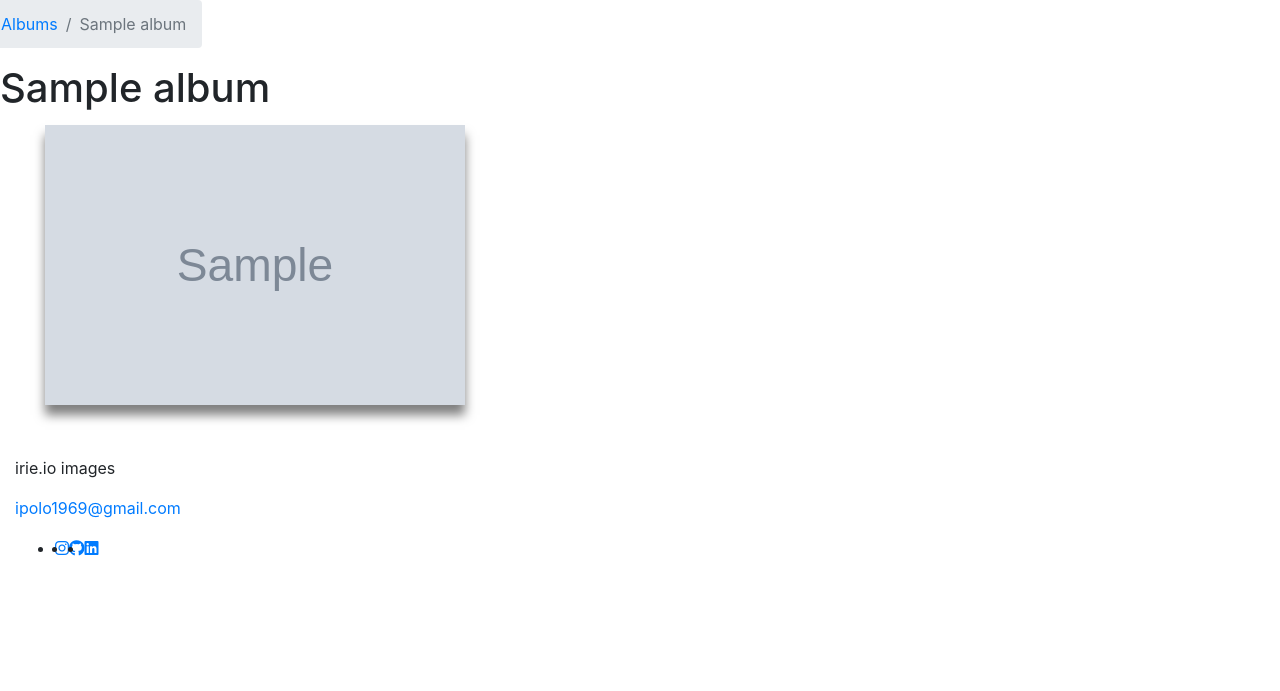
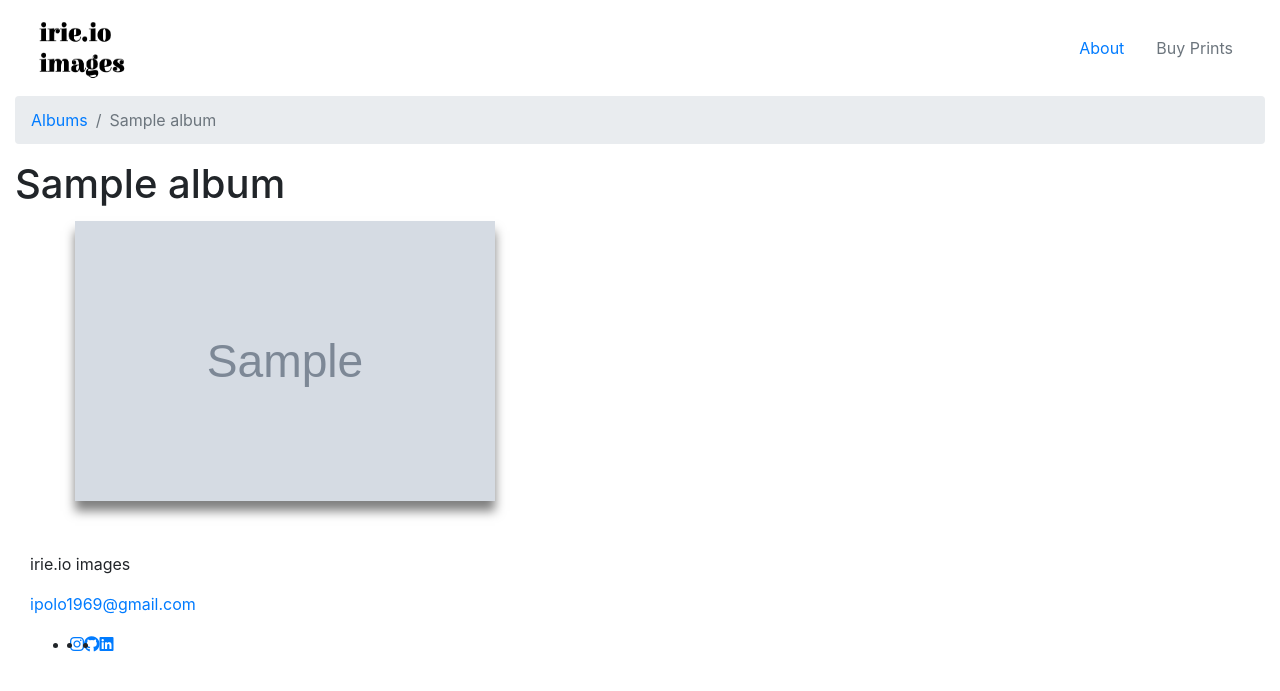
Before and after one commit to TrissieTheHuskyDev/photo-gallery, a Django app: page /gallery/1/ in a window 1280 px wide. Shown: the top 691 px of the page. Run offline with Django 3.2, Linux system fonts and the light colour scheme; tables that the repository leaves empty hold one stand-in row (values such as "Sample post"); grey boxes marked "Sample" are stand-in pictures; some libraries are stand-ins or nearby versions; some web fonts are replaced.

Commit message:
CSS for Links Updated

```diff
--- a/gallery/templates/gallery/album_detail.html
+++ b/gallery/templates/gallery/album_detail.html
@@ -19,27 +19,44 @@
     <script src="https://kit.fontawesome.com/f25d61f966.js" crossorigin="anonymous"></script>
   </head>
   <body>
-    <!-- <div class="wrapper container-fluid"> -->
+    <div class=" container-fluid">
 
-      <!-- BREADCRUMBS -->
-      <div class="row navigation">
-        <nav aria-label="navbar breadcrumb container-fluid">
-          <ol class="breadcrumb">
-            <li class="breadcrumb-item"><a href="{% url 'gallery:index' %}">Albums</a></li>
-            <li class="breadcrumb-item active" aria-current="page">{{ album.title }}</li>
-          </ol>
+      <!-- NAVBAR -->
+      <div class="row ">
+        <nav class="navbar container-fluid">
+          <section class="container-fluid">
+            <a class="navbar-brand" href="{% url 'gallery:index' %}">
+              <img src="{% static 'images/irie_images_logo.png' %}" width="100" height="70" alt="">
+            </a>
+            <ul class="nav">
+              <li class="nav-item">
+                <a class="nav-link active" href="#">About</a>
+              </li>
+              <li class="nav-item">
+                <a class="nav-link disabled" href="#" tabindex="-1" aria-disabled="true">Buy Prints</a>
+              </li>
+            </ul>
+          </section>
         </nav>
       </div>
 
 
 
+
+
       <!-- ALBUM IMAGES -->
-      <div class="row main-content">
+      <div class="row">
         <article class="container-fluid">
+          <nav   aria-label="breadcrumb">
+            <ol class="breadcrumb">
+              <li class="breadcrumb-item"><a href="{% url 'gallery:index' %}">Albums</a></li>
+              <li class="breadcrumb-item active" aria-current="page">{{ album.title }}</li>
+            </ol>
+          </nav>
           <header>
             <h1>{{album.title}}</h1>
           </header>
-          <section>
+          <section class="container-fluid">
             <ul id="images_container">
               {% for photograph in album.photograph_set.all %}
               <li>
@@ -82,7 +99,7 @@
         </footer>
       </div>
 
-    <!-- </div> -->
+    </div>
 
     <!-- Optional JavaScript -->
     <!-- jQuery first, then Popper.js, then Bootstrap JS -->
```
Also changed, not shown: gallery/static/gallery/style.css (+34 -11 lines), gallery/templates/gallery/index.html (+8 -6 lines).
